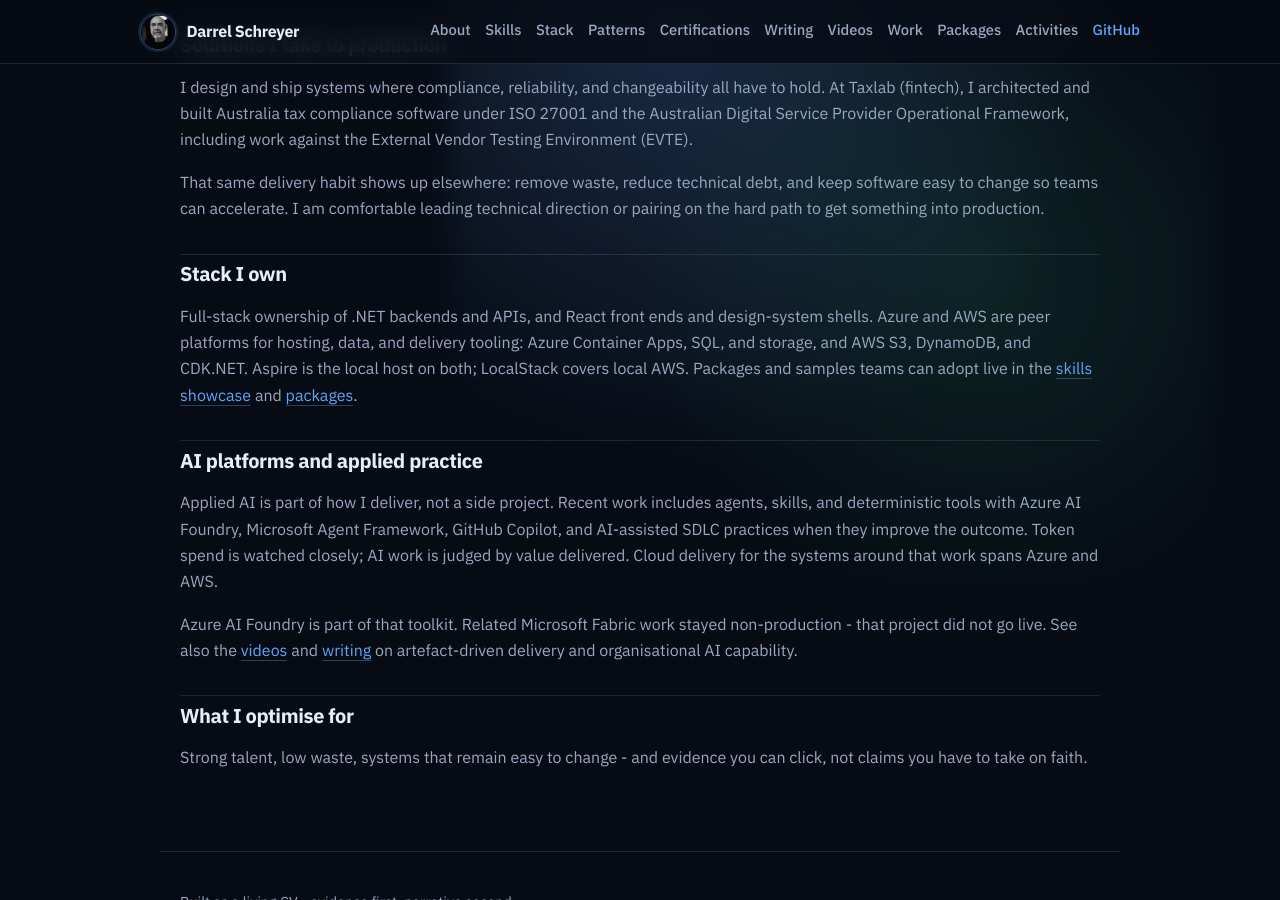
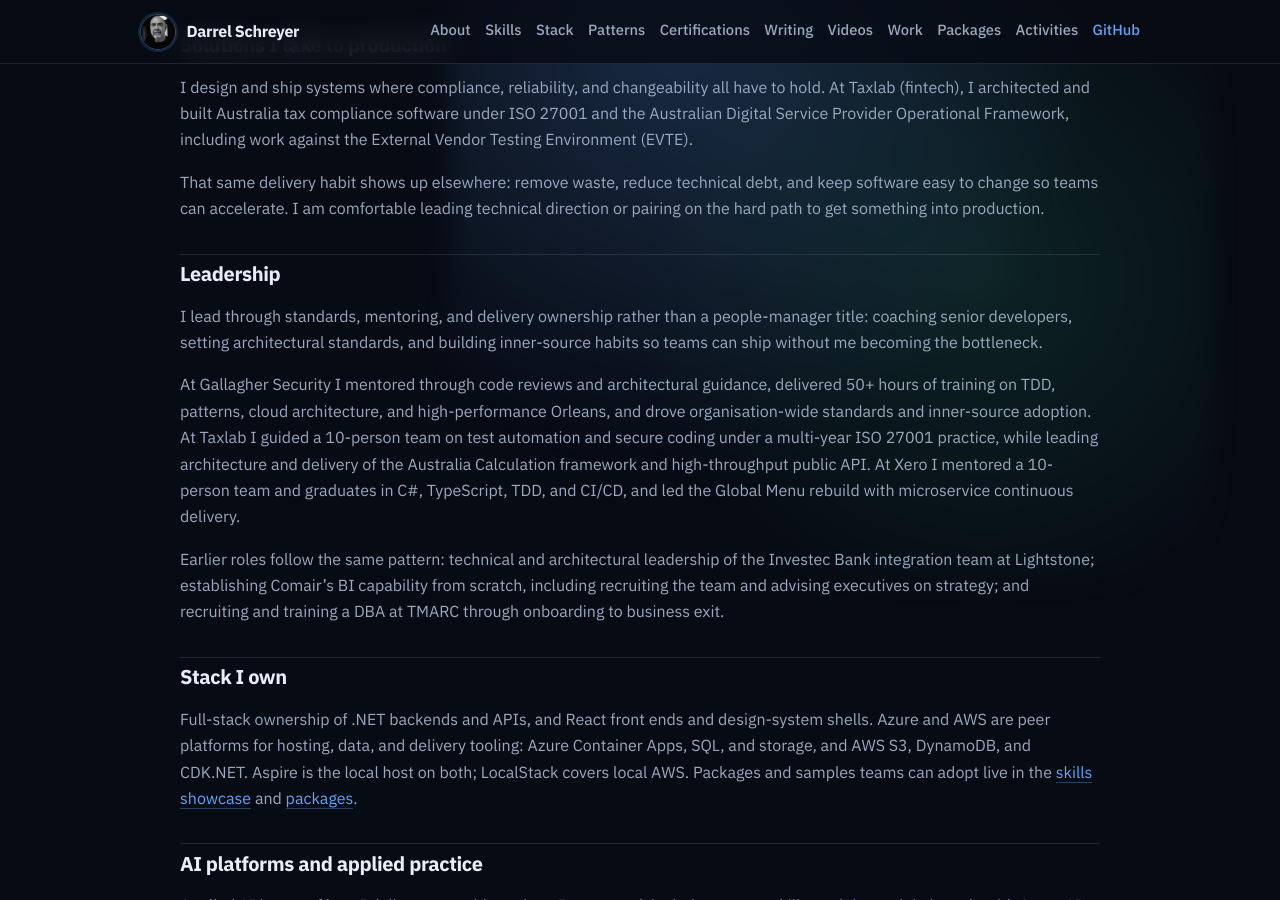
Before and after one commit to nabs-darrel-schreyer/aboutme, a Jekyll site: the page built from about.md, in a window 1280 px wide and 900 px high, scrolled down 344 px. Built offline with Jekyll 4.4.1, drawn with Linux system fonts in a browser that asks for light colours.

Commit message:
Add evidence-first Leadership section to About.

```diff
--- a/about.md
+++ b/about.md
@@ -17,6 +17,15 @@ I design and ship systems where compliance, reliability, and changeability all h
 
 That same delivery habit shows up elsewhere: remove waste, reduce technical debt, and keep software easy to change so teams can accelerate. I am comfortable leading technical direction or pairing on the hard path to get something into production.
 
+
+## Leadership
+
+I lead through standards, mentoring, and delivery ownership rather than a people-manager title: coaching senior developers, setting architectural standards, and building inner-source habits so teams can ship without me becoming the bottleneck.
+
+At Gallagher Security I mentored through code reviews and architectural guidance, delivered 50+ hours of training on TDD, patterns, cloud architecture, and high-performance Orleans, and drove organisation-wide standards and inner-source adoption. At Taxlab I guided a 10-person team on test automation and secure coding under a multi-year ISO 27001 practice, while leading architecture and delivery of the Australia Calculation framework and high-throughput public API. At Xero I mentored a 10-person team and graduates in C#, TypeScript, TDD, and CI/CD, and led the Global Menu rebuild with microservice continuous delivery.
+
+Earlier roles follow the same pattern: technical and architectural leadership of the Investec Bank integration team at Lightstone; establishing Comair's BI capability from scratch, including recruiting the team and advising executives on strategy; and recruiting and training a DBA at TMARC through onboarding to business exit.
+
 ## Stack I own
 
 Full-stack ownership of .NET backends and APIs, and React front ends and design-system shells. Azure and AWS are peer platforms for hosting, data, and delivery tooling: Azure Container Apps, SQL, and storage, and AWS S3, DynamoDB, and CDK.NET. Aspire is the local host on both; LocalStack covers local AWS. Packages and samples teams can adopt live in the [skills showcase]({{ '/skills/' | relative_url }}) and [packages]({{ '/packages/' | relative_url }}).
```
